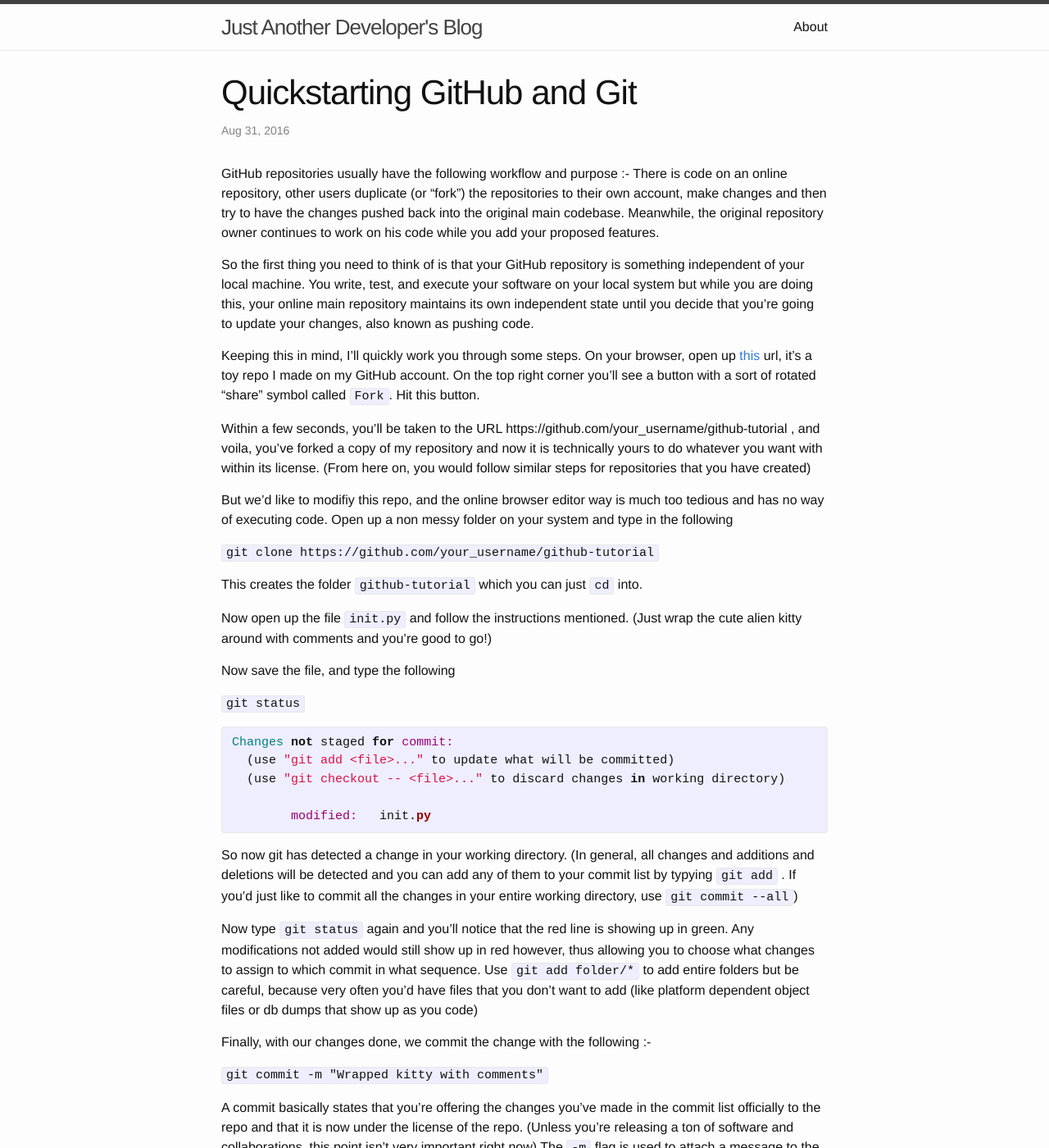
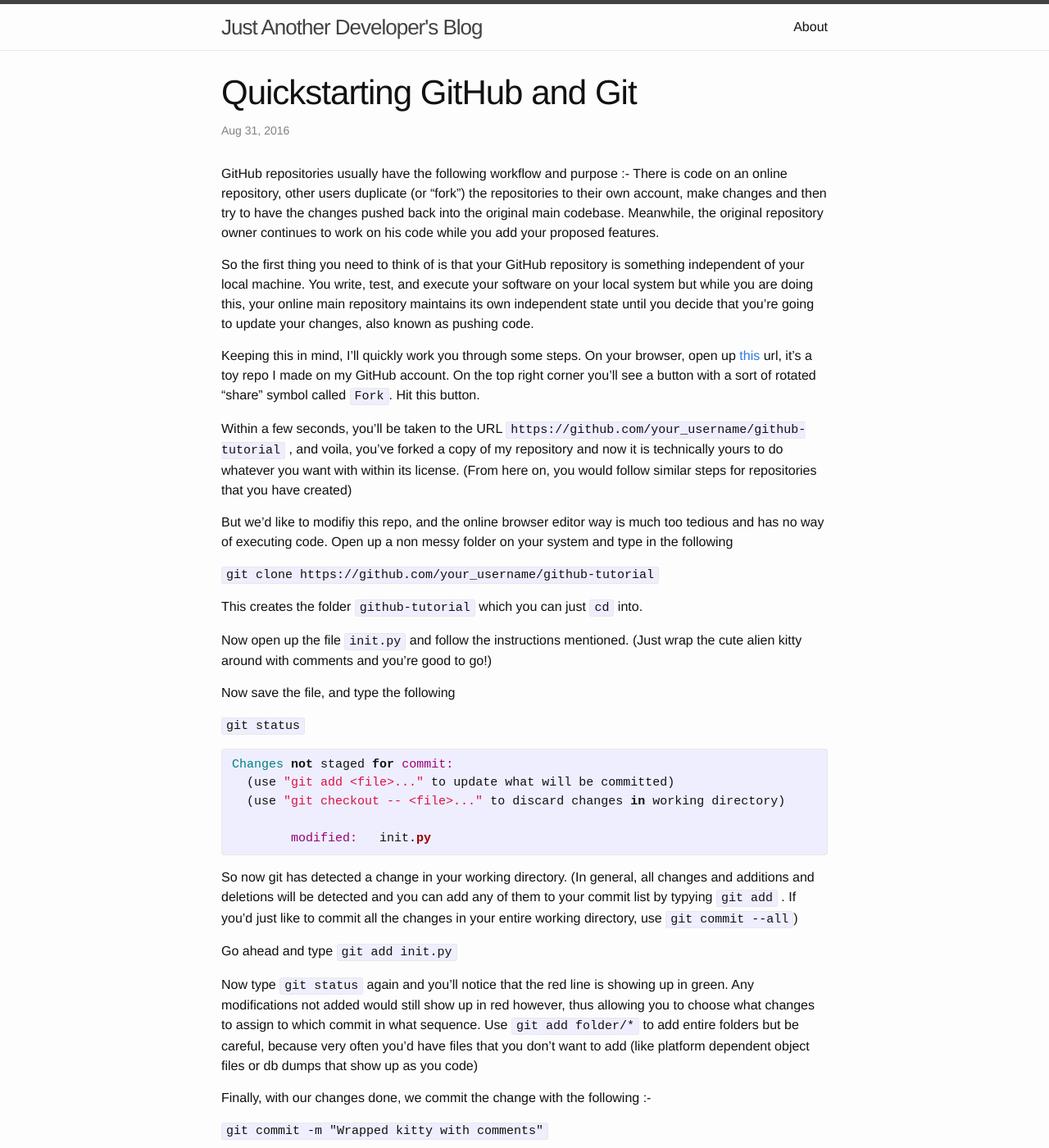
Before and after one commit to gau27/gau27.github.io, a Jekyll site: the page built from _posts/2016-09-1-tut.markdown, in a window 1280 px wide and 1400 px high. Shown: the whole window at 82% size. Built offline with Jekyll 4.4.1, drawn with Linux system fonts in a browser that asks for light colours.

Commit message:
Update 2016-09-1-tut.markdown

```diff
--- a/_posts/2016-09-1-tut.markdown
+++ b/_posts/2016-09-1-tut.markdown
@@ -11,7 +11,7 @@ So the first thing you need to think of is that your GitHub repository is someth
 
 Keeping this in mind, I'll quickly work you through some steps. On your browser, open up [this][tut] url, it's a toy repo I made on my GitHub account. On the top right corner you'll see a button with a sort of rotated "share" symbol called `Fork`. Hit this button.
 
-Within a few seconds, you'll be taken to the URL https://github.com/your_username/github-tutorial , and voila, you've forked a copy of my repository and now it is technically yours to do whatever you want with within its license. (From here on, you would follow similar steps for repositories that you have created)
+Within a few seconds, you'll be taken to the URL `https://github.com/your_username/github-tutorial` , and voila, you've forked a copy of my repository and now it is technically yours to do whatever you want with within its license. (From here on, you would follow similar steps for repositories that you have created)
 
 But we'd like to modifiy this repo, and the online browser editor way is much too tedious and has no way of executing code. Open up a non messy folder on your system and type in the following
 
@@ -35,6 +35,8 @@ Changes not staged for commit:
 
 So now git has detected a change in your working directory. (In general, all changes and additions and deletions will be detected and you can add any of them to your commit list by typying `git add` . If you'd just like to commit all the changes in your entire working directory, use `git commit --all`)
 
+Go ahead and type `git add init.py`
+
 Now type `git status` again and you'll notice that the red line is showing up in green. Any modifications not added would still show up in red however, thus allowing you to choose what changes to assign to which commit in what sequence. Use `git add folder/*` to add entire folders but be careful, because very often you'd have files that you don't want to add (like platform dependent object files or db dumps that show up as you code)
 
 Finally, with our changes done, we commit the change with the following :-
```
